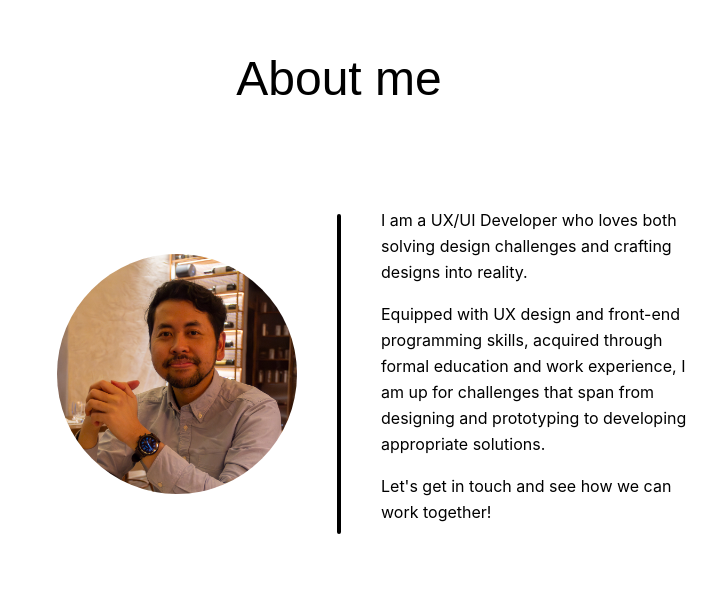
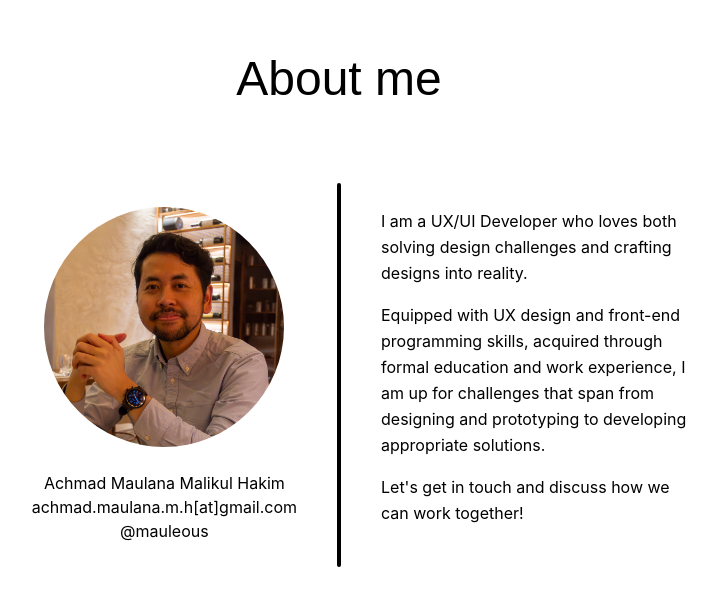
Before and after one commit to mauleous/mauleous-portfolio-v2, a React (Create React App) app: page / in a window 1280 px wide. Shown: the part 2845-3440 px from the top of the page, without its empty margins (301-1018 px from the left). Built offline with nearby package versions, Linux system fonts and the light colour scheme.

Commit message:
Added personal info in About Me section.

```diff
--- a/src/components/AboutMe.js
+++ b/src/components/AboutMe.js
@@ -2,14 +2,22 @@ import profilePicture from "../assets/20221123 - Achmad - profile picture - smal
 
 const AboutMe = () => {
     return(
-        <div id="about" className="py-32">
+        <div id="about" className="py-32 min-h-svh">
             <h1>About me</h1>
             <div className="flex py-16 flex-col md:flex-row items-center">
                 <div className="grow basis-0 px-10 py-10 flex justify-end items-center">
-                    <img className="w-60 rounded-full"
-                        src={profilePicture}/>
+                    <div className="flex flex-col items-center">
+                        <img className="w-60 rounded-full"
+                            src={profilePicture}/>
+                        <div className="text-center pt-6">
+                            <div>Achmad Maulana Malikul Hakim</div>
+                            <div>achmad.maulana.m.h[at]gmail.com</div>
+                            <div>@mauleous</div>
+                        </div>
+                    </div>
+
                 </div>
-                <div className="grow-0 shrink-0 basis-auto w-3/4 h-1 md:w-1 md:h-80 rounded-full bg-black"></div>
+                <div className="grow-0 shrink-0 basis-auto w-3/4 h-1 md:w-1 md:h-96 rounded-full bg-black"></div>
                 <div className="grow basis-0 px-10 py-10 text-center md:text-left">
                     <div className="max-w-xs">
                         <p>
@@ -25,12 +33,13 @@ const AboutMe = () => {
                             from designing and prototyping to
                             developing appropriate solutions.</p>
                         <p>
-                            Let's get in touch and see how we can work together!
+                            Let's get in touch and discuss how we can work together!
                         </p>
                     </div>
 
                 </div>
             </div>
+
         </div>
 
     )
```
